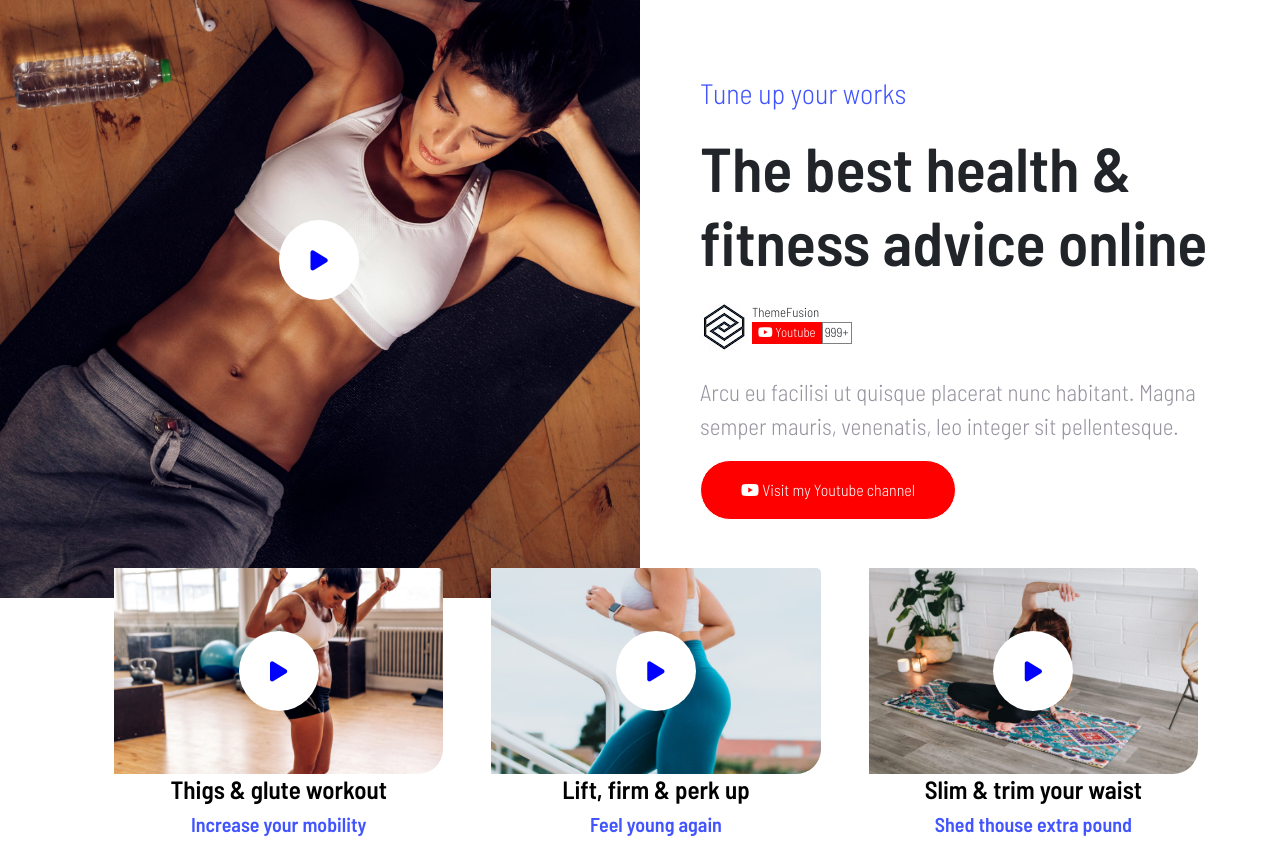
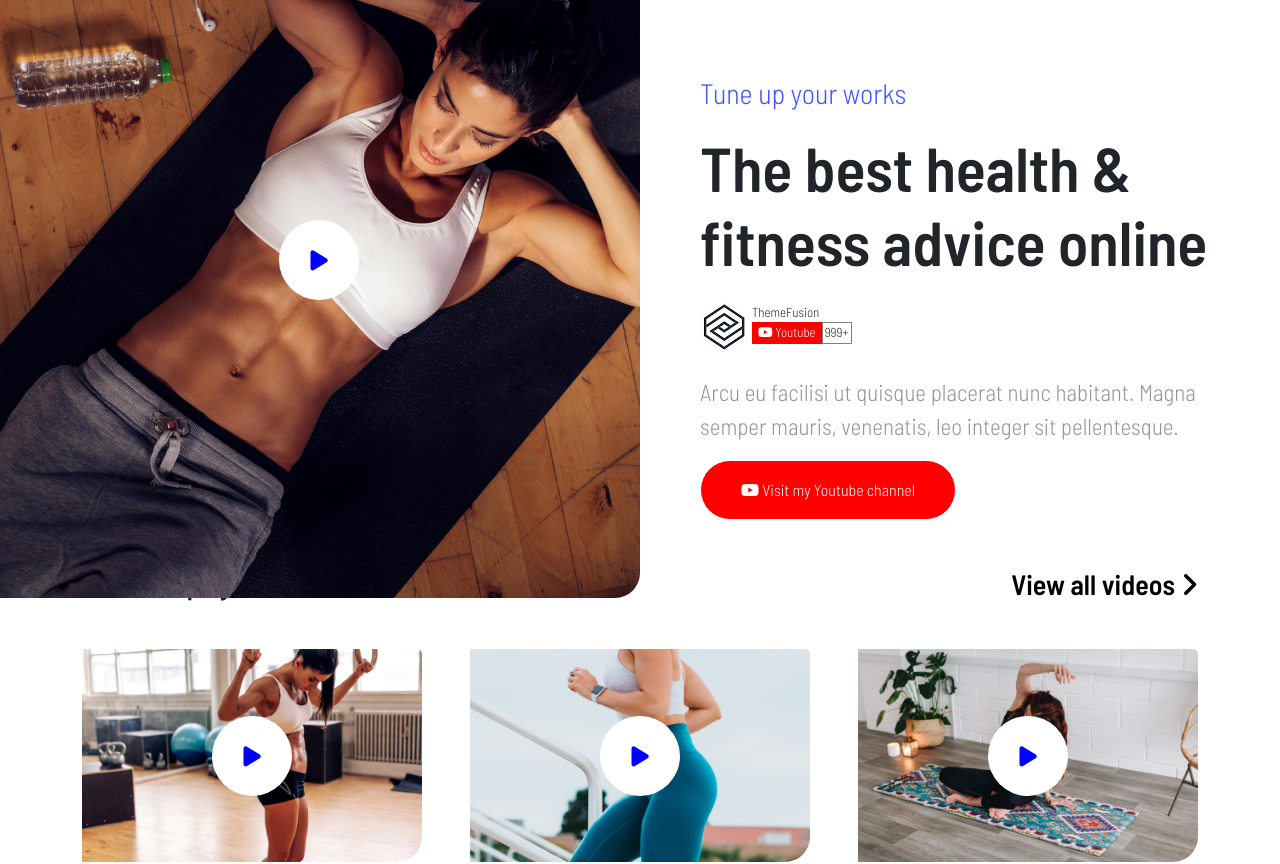
Before and after one commit to emilianogastaldo/proj-html-vuejs, a Vue app: page / in a window 1280 px wide. Shown: the top 864 px of the page. Built offline with nearby package versions, Linux system fonts and the light colour scheme.

Commit message:
add completed youtube section

```diff
--- a/src/components/main/YoutubePlaylist.vue
+++ b/src/components/main/YoutubePlaylist.vue
@@ -12,6 +12,13 @@ export default {
 </script>
 <template>
     <figure class="container my-5">
+        <div class="row justify-content-between h3 mb-5">
+            <div class="col">Featured playlists</div>
+            <div class="col text-end">
+                <a href="">View all videos
+                    <i class="fa-solid fa-angle-right"></i></a>
+            </div>
+        </div>
         <ul class="d-flex gap-5 text-center">
             <li v-for="youtubeLink in youtubeLinks" :key="youtubeLink.id">
                 <YoutubeCard v-bind="youtubeLink" />
@@ -24,5 +31,15 @@ export default {
 
 ul {
     list-style-type: none;
+    padding-left: 0;
+}
+
+a {
+    text-decoration: none;
+    color: black;
+}
+
+.row {
+    font-weight: 600;
 }
 </style>
```
